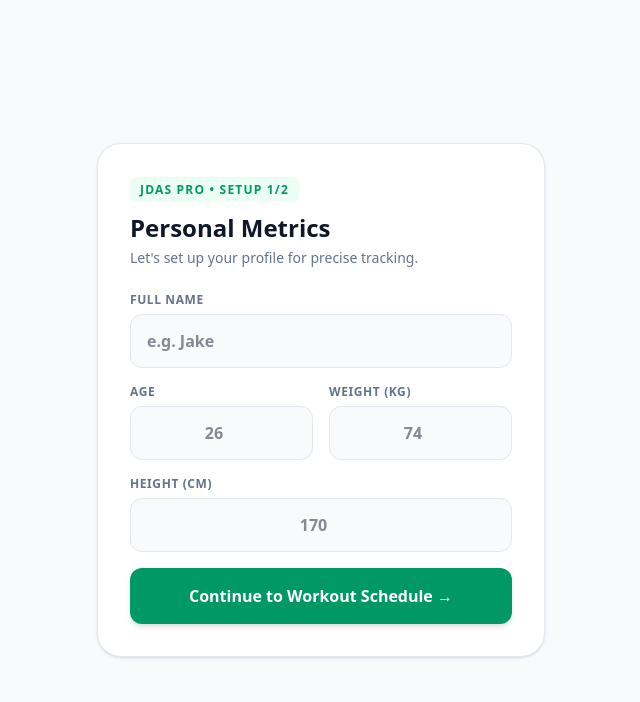
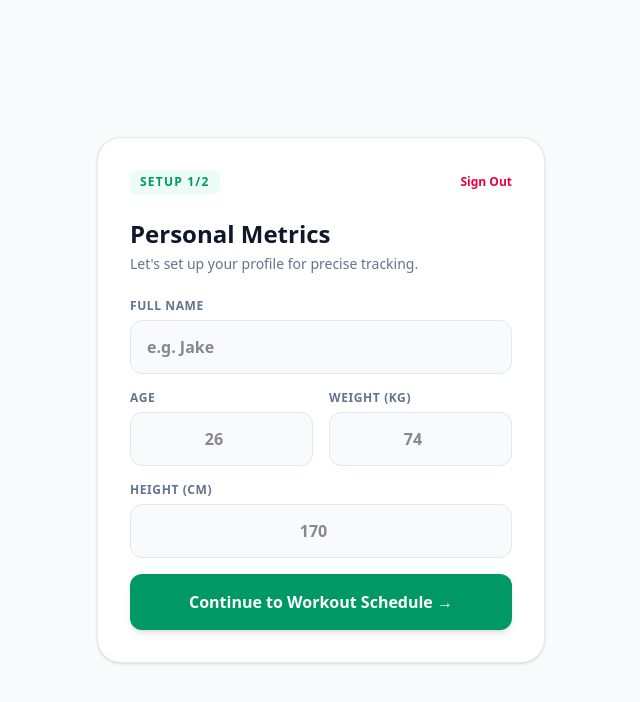
Before and after one commit to costales607-art/jdas-pro, a Next.js app: page / in a window 1280 px wide. Both pictures are taken after typing "Sample", "Sample123" into the empty fields and a click on the button "Sign In →". Shown: the top 702 px of the page, without its empty margins (319-959 px from the left). Built offline with nearby package versions, Linux system fonts and the light colour scheme.

Commit message:
Add prominent Sign Out button to header and onboarding

```diff
--- a/app/page.tsx
+++ b/app/page.tsx
@@ -5,13 +5,11 @@ import WorkoutLogger from "@/components/WorkoutLogger";
 import PlateCalculator from "@/components/PlateCalculator";
 
 export default function Home() {
-  // 1. Local Account State
   const [user, setUser] = useState<{ username: string } | null>(null);
   const [isRegistering, setIsRegistering] = useState(false);
   const [usernameInput, setUsernameInput] = useState("");
   const [passwordInput, setPasswordInput] = useState("");
 
-  // 2. Onboarding & App State
   const [isOnboarded, setIsOnboarded] = useState(false);
   const [fullName, setFullName] = useState("");
   const [age, setAge] = useState("");
@@ -24,7 +22,6 @@ export default function Home() {
   const [sessionStarted, setSessionStarted] = useState(false);
   const [isLoading, setIsLoading] = useState(false);
 
-  // Check saved local account & onboarding on load
   useEffect(() => {
     const savedUser = localStorage.getItem("jdas_local_user");
     if (savedUser) {
@@ -147,17 +144,23 @@ export default function Home() {
     return (
       <main className="min-h-screen bg-slate-50 text-slate-900 font-sans flex flex-col justify-center px-6 py-12">
         <div className="max-w-md w-full mx-auto bg-white border border-slate-200/90 p-8 rounded-3xl shadow-sm">
-          <div className="mb-6">
+          <div className="mb-6 flex items-center justify-between">
             <span className="text-xs font-bold uppercase tracking-widest text-emerald-600 bg-emerald-50 px-2.5 py-1 rounded-md">
-              JDAS PRO • Setup 1/2
+              Setup 1/2
             </span>
-            <h2 className="text-2xl font-black text-slate-900 mt-3">
-              Personal Metrics
-            </h2>
-            <p className="text-sm text-slate-500 mt-1">
-              Let&apos;s set up your profile for precise tracking.
-            </p>
+            <button
+              onClick={handleLogout}
+              className="text-xs font-semibold text-rose-600 hover:underline"
+            >
+              Sign Out
+            </button>
           </div>
+          <h2 className="text-2xl font-black text-slate-900 mb-1">
+            Personal Metrics
+          </h2>
+          <p className="text-sm text-slate-500 mb-6">
+            Let&apos;s set up your profile for precise tracking.
+          </p>
 
           <form onSubmit={handleCompleteOnboarding} className="space-y-4">
             <div>
@@ -230,7 +233,7 @@ export default function Home() {
   // --- SCREEN 3: MAIN WORKOUT DASHBOARD ---
   return (
     <main className="min-h-screen bg-slate-50 text-slate-900 font-sans pb-24">
-      {/* Top Header */}
+      {/* Prominent Header with Sign Out Button */}
       <header className="bg-white border-b border-slate-200 sticky top-0 z-30 px-6 py-4 flex items-center justify-between shadow-xs">
         <div className="flex items-center gap-2.5">
           <div className="w-3 h-3 rounded-full bg-emerald-600"></div>
@@ -239,14 +242,14 @@ export default function Home() {
           </h1>
         </div>
         <div className="flex items-center gap-3">
-          <span className="text-xs font-bold text-slate-600 bg-slate-100 px-3 py-1 rounded-full">
+          <span className="text-xs font-bold text-slate-700 bg-slate-100 px-3 py-1.5 rounded-xl">
             👤 {user.username}
           </span>
           <button
             onClick={handleLogout}
-            className="text-xs font-semibold text-slate-400 hover:text-rose-600 transition-colors"
+            className="text-xs font-bold text-white bg-rose-600 hover:bg-rose-700 px-3.5 py-1.5 rounded-xl transition-all shadow-xs"
           >
-            Logout
+            Sign Out
           </button>
         </div>
       </header>
```
